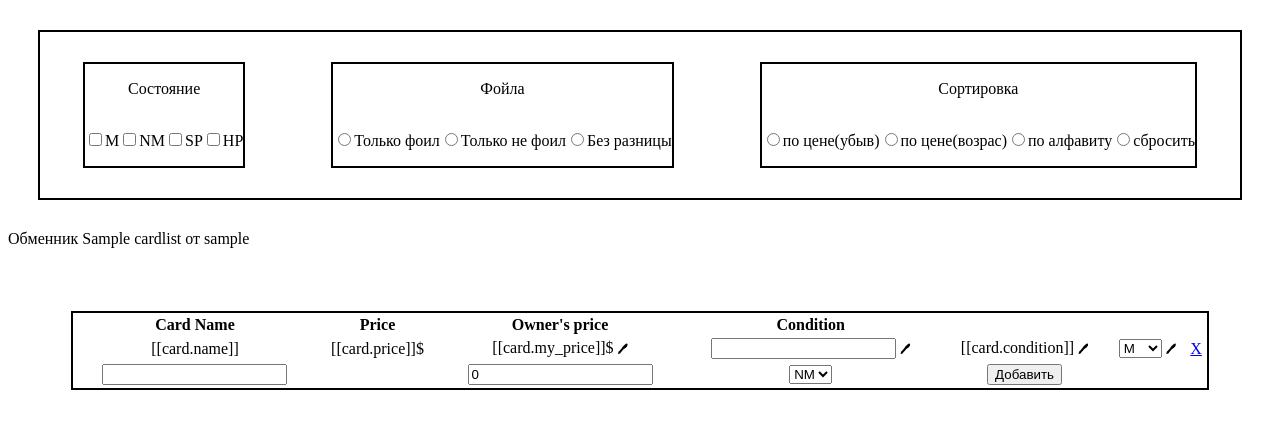
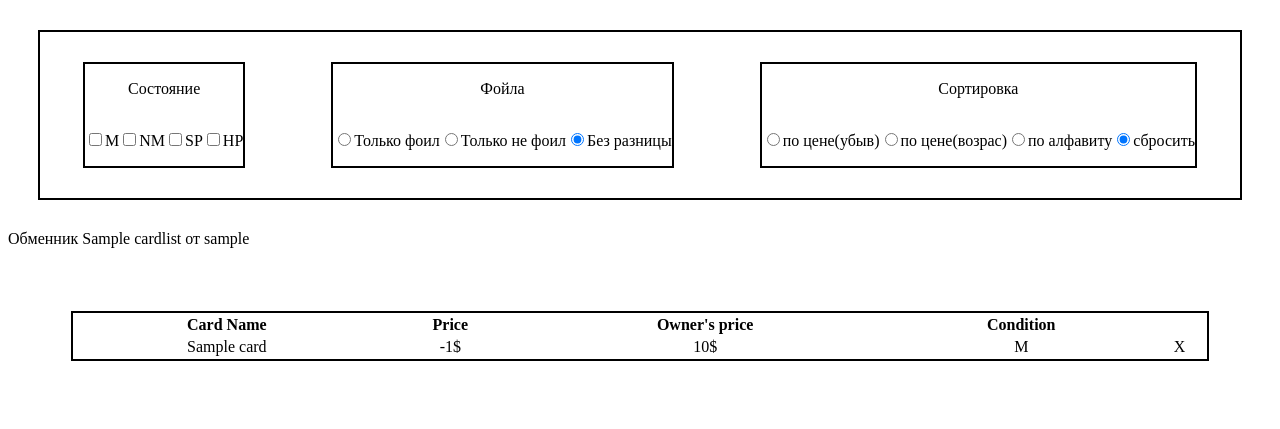
Before and after one commit to Cyber-Cowboy/exchangermtg, a Django app: page /exchanger/1 in a window 1280 px wide. Shown: the part 40-469 px from the top of the page. Run offline with Django 3.2, Linux system fonts and the light colour scheme; tables that the repository leaves empty hold one stand-in row (values such as "Sample post"); data that the repository does not hold is empty.

Commit message:
new card adding fixed

```diff
--- a/plist/api.py
+++ b/plist/api.py
@@ -1,9 +1,22 @@
 import json
 from django.shortcuts import get_object_or_404
-from django.http import JsonResponse
+from django.http import JsonResponse,HttpResponse
 from django.contrib.auth.decorators import login_required
 from .models import Card, CardList
 from .forms import CardForm
+
+def get_cards(request, pk):
+	card_list = CardList.objects.get(pk=pk)
+	cards = [{
+		"name":card.name,
+		"my_price":card.my_price,
+		"condition":card.condition,
+		"display":True,
+		"foil":card.foil,
+		"price":card.get_market_price(),
+		"id":card.id} for card in Card.objects.filter(card_list=card_list)]
+
+	return HttpResponse(json.dumps(cards))
 
 @login_required
 def delete_card(request):
--- a/plist/templates/plist/cardlist.html
+++ b/plist/templates/plist/cardlist.html
@@ -55,7 +55,7 @@
 						</select>
 						<h6 class="edit_icon" v-on:click="toggleEditCondition(card)">&#128394</h6>
 				</td>
-        <td><a href="#" v-on:click="delete_el(card.id)">X</a></td>
+        <td><a class="edit_icon" v-on:click="delete_el(card.id)">X</a></td>
       </tr>
       <tr v-if="owner">
         <form method="POST" >
@@ -83,24 +83,26 @@ let app = new Vue({
   el: '#app',
   delimiters: ['[[', ']]'],
   data: {
-		owner:{{card_list.user.id}}=={{request.user.id}},
+		owner:"{{card_list.user.id}}"=="{{request.user.id}}",
     cards:[],
     cond:[],
     sort:"def",
     foil:"D",
-    new_card:[],
+    new_card:{},
   		},
   methods:{
 
 
   	loadCards:function(){
+
   		let xhttp = new XMLHttpRequest();
   		xhttp.onreadystatechange = function(){
   			if(this.readyState == 4 && this.status==200){
   			for(i of JSON.parse(this.responseText)){
+					if(app.cards.map((e)=>e.id).indexOf(i.id) == -1){
           i["editPriceMode"]=false;
 					i["editConditionMode"]=false;
-  				app.cards.push(i);
+  				app.cards.push(i);}
   			}}
   		}
   		xhttp.open("GET", `${document.location.pathname.split("/")[2]}/cards`, true);
@@ -151,7 +153,7 @@ let app = new Vue({
 
       submit_new_card:function(){
         let url = "{%url 'plist:add_new_card' %}";
-        new_card = this.new_card
+        new_card = this.new_card;
         new_card["card_list"] = {{card_list.id}};
         fetch(url, {
           method: "POST",
@@ -160,7 +162,7 @@ let app = new Vue({
             "X-CSRFToken":"{{csrf_token}}"
           },
           credentials:"same-origin",
-          body: JSON.stringify(new_card)
+          body: JSON.stringify(new_card),
         }).then((response)=>{
           console.log(response);
           this.new_card = {};
--- a/plist/urls.py
+++ b/plist/urls.py
@@ -3,11 +3,11 @@ from . import views, api
 
 app_name = "plist"
 urlpatterns = [
-	path("exchanger/<int:pk>/cards", views.get_cards),
 	path("exchanger/<int:pk>", views.card_list, name="card_list"),
 	path("exchanger/create", views.create_card_list, name="create_card_list"),
 	path("exchanger/create_card", views.create_card, name="create_card"),
 	path("exchanger/my", views.my_lists, name="my_lists"),
+	path("exchanger/<int:pk>/cards", api.get_cards, name="get_cards"),
 	path("edit_cardlist/", views.create_card, name="edit_cardlist"),
 	path("delete_card/", api.delete_card, name="delete_card"),
 	path("change_card/", api.change_card, name="change_card"),
--- a/plist/views.py
+++ b/plist/views.py
@@ -15,46 +15,9 @@ def index(request):
 		"plist/index.html",{"cardlists":cardlist})
 
 def card_list(request, pk):
-	errors = []
 	card_list = get_object_or_404(CardList,pk=pk)
-	form = CardForm()
-	if request.method == "POST":
-		form = CardForm(request.POST)
-		response = requests.get("https://api.scryfall.com/cards/named?exact=%s"%request.POST["name"])
-		if json.loads(response.content)["object"]=="error":
-			errors.append("This card does not exist!")
-			return render(request, "plist/cardlist.html", {"card_list":cardlist,
-														"form":form,
-														"errors":errors})
-		if form.is_valid():
-			form.clean()
-			cd = form.cleaned_data
-			card = Card(name=cd["name"],
-						my_price=cd["my_price"],
-						condition=cd["condition"],
-						card_list=card_list,
-						foil=False,
-						alt_art=False,
-						mset="IXL")
-			card.save()
-	form = CardForm()
 	return render(request,
-		"plist/cardlist.html", {"card_list":card_list,
-								"form":form,
-								"errors":errors})
-
-def get_cards(request, pk):
-	card_list = CardList.objects.get(pk=pk)
-	cards = [{
-	"name":card.name,
-	"my_price":card.my_price,
-	"condition":card.condition,
-	"display":True,
-	"foil":card.foil,
-	"price":card.get_market_price(),
-	"id":card.id}
-	for card in Card.objects.filter(card_list=card_list)]
-	return HttpResponse(json.dumps(cards))
+		"plist/cardlist.html", {"card_list":card_list})
 
 @login_required(redirect_field_name='my_redirect_field')
 def create_card_list(request):
```
